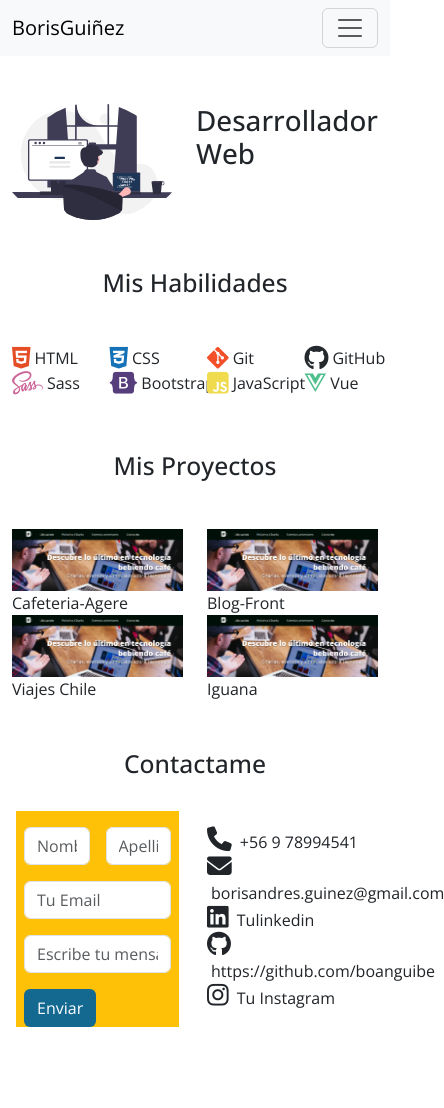
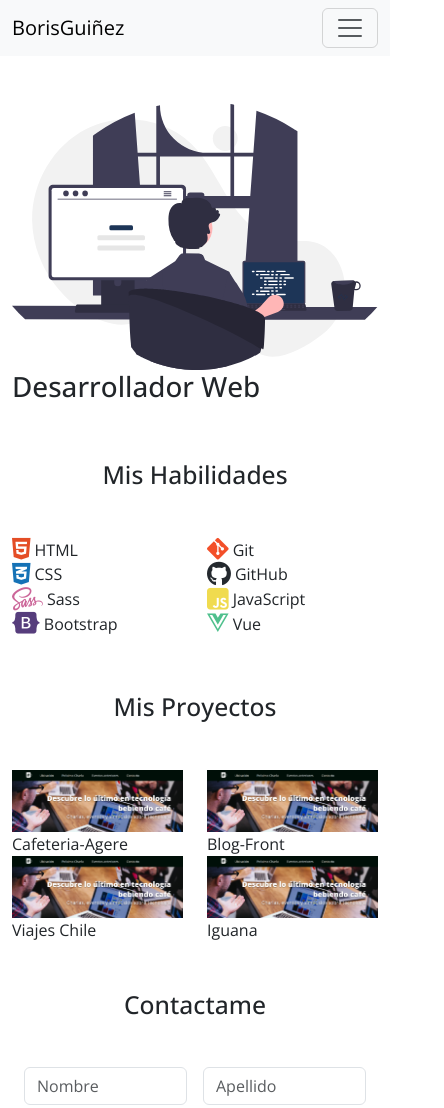
Before and after one commit to boanguibe/portafolio, a website: page index.html in a window 390 px wide. Shown: the top 1108 px of the page, 444 px wide, since content can reach past the window. Before the commit the page ends 1027 px from the top, so only its background shows below. Drawn offline with nearby package versions, Linux system fonts and the light colour scheme.

Commit message:
update habilidades y contactame

```diff
--- a/index.html
+++ b/index.html
@@ -34,54 +34,53 @@
 
     <header class="container mt-5">
         <div class="row">
-            <div class="col">
+            <div class="col-12 col-md-6">
                 <img src="assets/img/developer.svg" class="img-fluid" alt="devekioer">
             </div>
-            <div class="col">
+            <div class="col-12 col-md-6">
                 <h1>Desarrollador Web</h1>
             </div>
         </div>
-
     </header>
 
     <section class="container mt-5">
         <h2 class="text-center ">Mis Habilidades</h2>
-        <div class="row mt-5">
-            <div class="col d-flex-row justify-content-space-between col-md-6 d-flex-column">
+        <div class="row mt-5 ">
+            <div class="col-6 d-flex-row justify-content-space-between">
                 <div class="row mb-2">
-                    <div class="col-6 col-md-3 d-flex align-items-center">
+                    <div class="col-12 col-md-3 d-flex align-items-center">
                         <i class="fa-brands fa-html5 fs-2 icon-html5"></i>
                         <span class="ms-1 ">HTML</span>
                     </div>
-                    <div class="col-6 col-md-3 d-flex align-items-center">
+                    <div class="col-12 col-md-3 d-flex align-items-center">
                         <i class="fa-brands fa-css3-alt fs-2 icon-css3"></i>
                         <span class="ms-1">CSS</span>
                     </div>
-                    <div class="col-6 col-md-3 d-flex align-items-center">
+                    <div class="col-12 col-md-3 d-flex align-items-center">
                         <i class="fa-brands fa-sass fs-2 icon-sass"></i>
                         <span class="ms-1">Sass</span>
                     </div>
-                    <div class="col-6 col-md-3 d-flex align-items-center">
+                    <div class="col-12 col-md-3 d-flex align-items-center">
                         <i class="fa-brands fa-bootstrap fs-2 icon-bootstrap"></i>
                         <span class="ms-1">Bootstrap</span>
                     </div>
                 </div>
             </div>
-            <div class="col d-flex-row justify-content-space-between col-md-6">
+            <div class="col-6 d-flex-row justify-content-space-between">
                 <div class="row mb-2">
-                    <div class="col-6 col-md-3 d-flex align-items-center">
+                    <div class="col-12 col-md-3 d-flex align-items-center">
                         <i class="fa-brands fa-git-alt fs-2 icon-git"></i>
                         <span class="ms-1">Git</span>
                     </div>
-                    <div class="col-6 col-md-3 d-flex align-items-center">
+                    <div class="col-12 col-md-3 d-flex align-items-center">
                         <i class="fa-brands fa-github fs-2 icon-github"></i>
                         <span class="ms-1">GitHub</span>
                     </div>
-                    <div class="col-6 col-md-3 d-flex align-items-center">
+                    <div class="col-12 col-md-3 d-flex align-items-center">
                         <i class="fa-brands fa-square-js fs-2 icon-js"></i>
                         <span class="ms-1">JavaScript</span>
                     </div>
-                    <div class="col-6 col-md-3 d-flex align-items-center">
+                    <div class="col-12 col-md-3 d-flex align-items-center">
                         <i class="fa-brands fa-vuejs fs-2 icon-vue"></i>
                         <span class="ms-1">Vue</span>
                     </div>
@@ -90,10 +89,6 @@
         </div>
 
     </section>
-
-
-
-
 
     <section class="container mt-5">
         <h2 class="text-center mb-5">Mis Proyectos</h2>
@@ -119,10 +114,10 @@
 
     <section class="container mt-5">
         <h2 class="text-center mb-5">Contactame</h2>
-        <div class="row">
-            <div class="col-6">
+        <div class="row mt-5 mb-5">
+            <div class="col-12 col-md-6">
                 <section class="container d-flex">
-                    <div class="row g-3 bg-warning">
+                    <div class="row g-3">
                         <div class="col">
                             <input type="text" class="form-control" placeholder="Nombre" aria-label="First name">
                         </div>
@@ -135,34 +130,34 @@
                         <div>
                             <input type="text-area" class="form-control" placeholder="Escribe tu mensaje">
                         </div>
-                        <div class="d-grid gap-2 col-5">
+                        <div class="col-12 d-grid gap-2 col-md-5">
                             <button class="btn bg-button" type="button">Enviar</button>
                           </div>
                     </div>
                 </section>
             </div>
 
-            <div class="col-6">
-                <div class="row mb-2">
-                    <div class="col-12 ">
+            <div class="col-12 mt-5 col-md-6 mt-md-0">
+                <div class="row">
+                    <div class="col-12 mb-2">
                         <i class="fa-solid fa-phone fs-2"></i>
-                        <span class="ms-1">+56 9 78994541</span>
+                        <span class="ms-2">+56 9 78994541</span>
                     </div>
-                    <div class="col-12 ">
+                    <div class="col-12 mb-2">
                         <i class="fa-solid fa-envelope fs-2"></i>
-                        <span class="ms-1">borisandres.guinez@gmail.com</span>
+                        <span class="ms-2">borisandres.guinez@gmail.com</span>
                     </div>
-                    <div class="col-12 ">
+                    <div class="col-12 mb-2">
                         <i class="fa-brands fa-linkedin fs-2"></i>
-                        <span class="ms-1">Tulinkedin</span>
+                        <span class="ms-2">Tulinkedin</span>
                     </div>
-                    <div class="col-12">
+                    <div class="col-12 mb-2">
                         <i class="fa-brands fa-github fs-2"></i>
-                        <span class="ms-1">https://github.com/boanguibe</span>
+                        <span class="ms-2">https://github.com/boanguibe</span>
                     </div>
-                    <div class="col-12">
+                    <div class="col-12 mb-2">
                         <i class="fa-brands fa-instagram fs-2"></i>
-                        <span class="ms-1">Tu Instagram</span>
+                        <span class="ms-2">Tu Instagram</span>
                     </div>
                 </div>
             </div>
```
